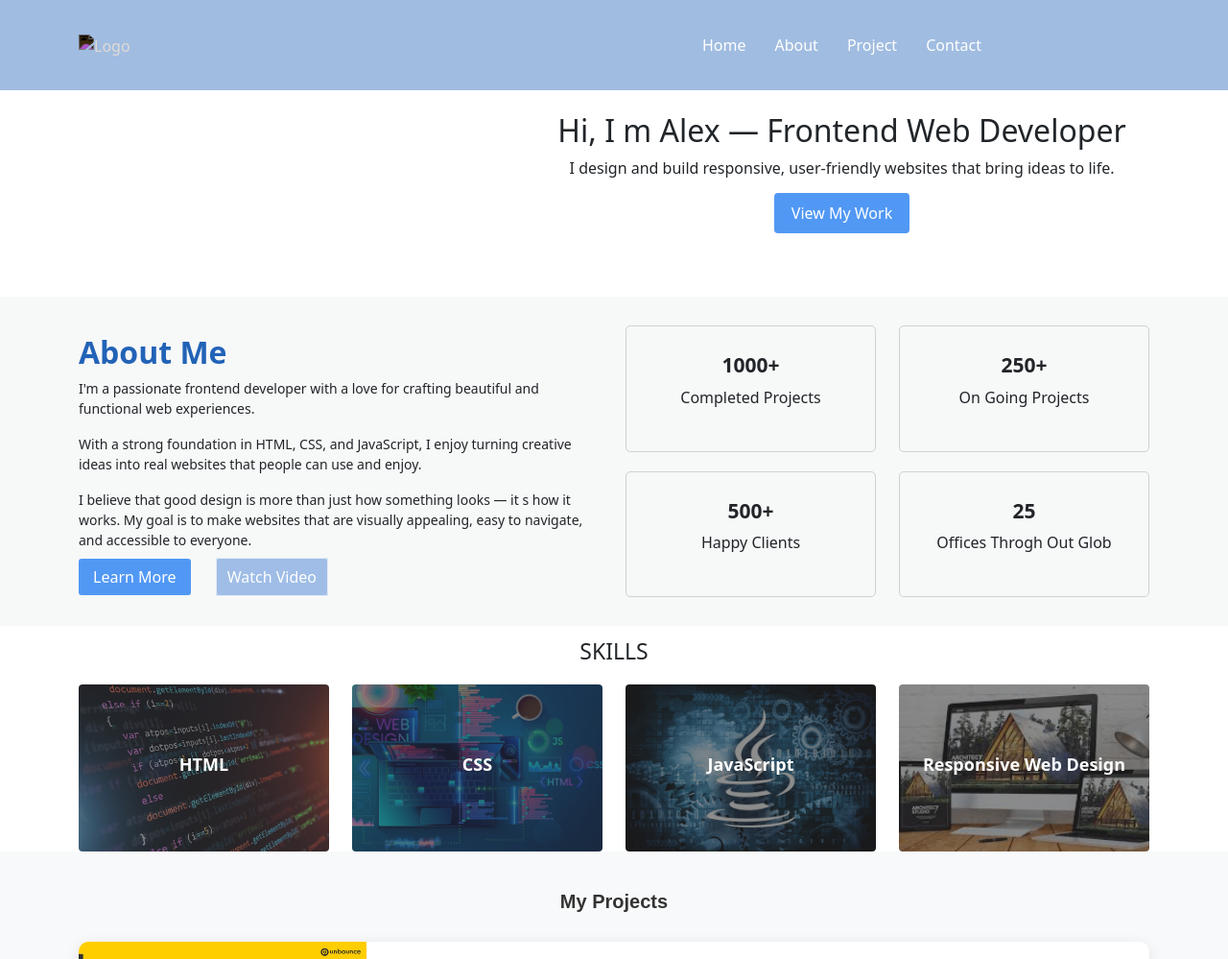
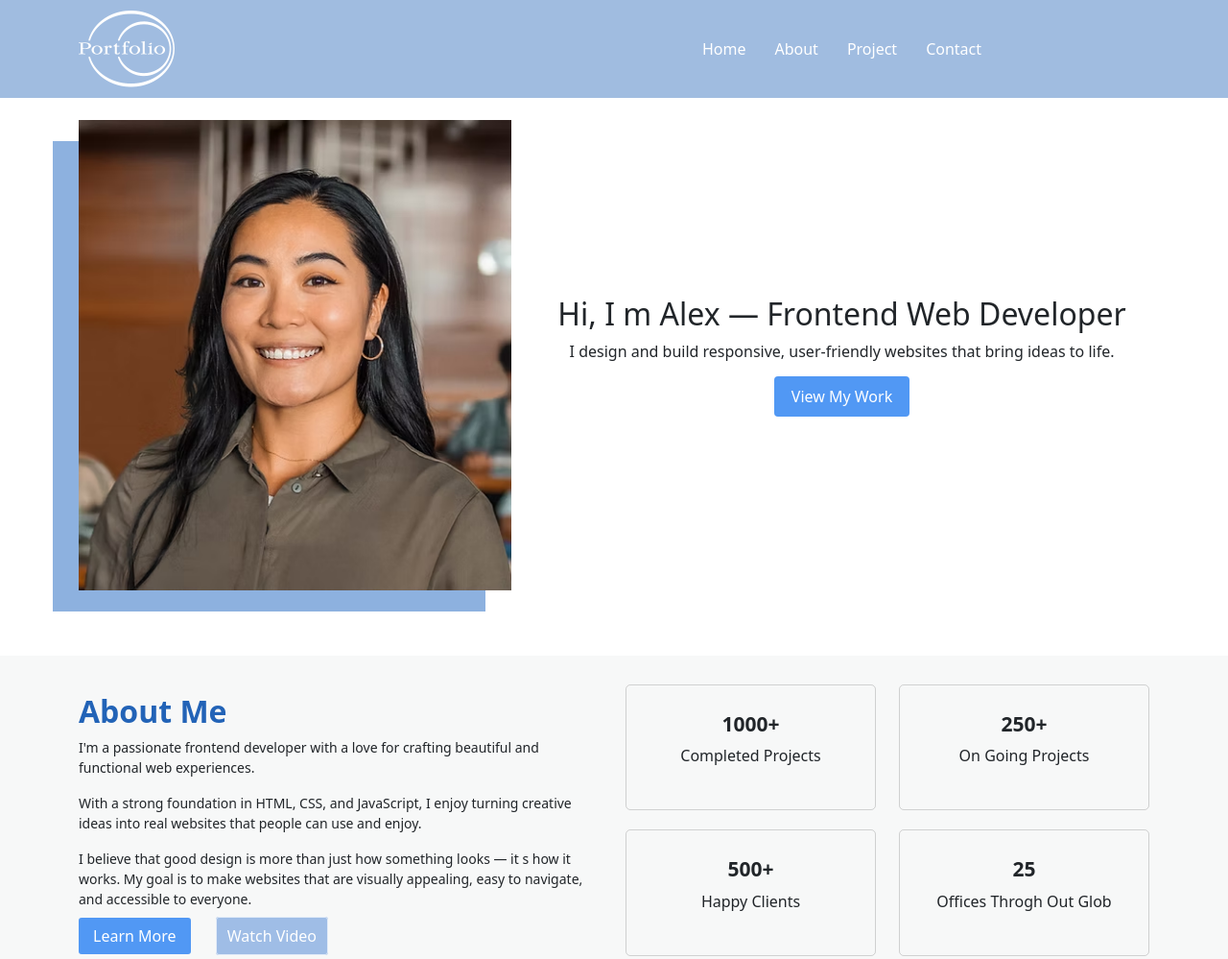
Before and after one commit to shakti8471-byte/shakti, a plain HTML site: page index.html in a window 1280 px wide. Shown: the top 999 px of the page at 96% size. Drawn offline with nearby package versions, Linux system fonts and the light colour scheme; files that its build step writes are made by us from their sources; files whose address does not match are found by name.

Commit message:
Update index.html
Signed-off-by: shakti8471-byte <shakti8471@gmail.com>

```diff
--- a/index.html
+++ b/index.html
@@ -5,7 +5,7 @@
     <meta charset="UTF-8">
     <meta name="viewport" content="width=device-width, initial-scale=1.0">
     <title>Portfolio</title>
-    <link rel="stylesheet" href="/assets/css/style.css">
+    <link rel="stylesheet" href="/style.css">
     <link href="https://cdn.jsdelivr.net/npm/bootstrap@5.3.3/dist/css/bootstrap.min.css" rel="stylesheet"
         integrity="sha384-QWTKZyjpPEjISv5WaRU9OFeRpok6YctnYmDr5pNlyT2bRjXh0JMhjY6hW+ALEwIH" crossorigin="anonymous">
     <link rel="stylesheet" href="https://cdnjs.cloudflare.com/ajax/libs/font-awesome/7.0.0/css/all.min.css">
@@ -17,7 +17,7 @@
             <div class="header_logo row">
                 <div class="col-md-5">
                     <div class="logo-img">
-                        <img src="./assets/img/logo.png" alt="Logo">
+                        <img src="logo.png" alt="Logo">
                     </div>
                 </div>
                 <div class="col-md-7">
@@ -39,7 +39,7 @@
             <div class="row">
                 <div class="col-md-5">
                     <div class="hero-img">
-                        <img src="./assets/img/hero_image.avif" alt="">
+                        <img src=" hero_image.avif" alt="">
                     </div>
                 </div>
                 <div class="col-md-7">
```
